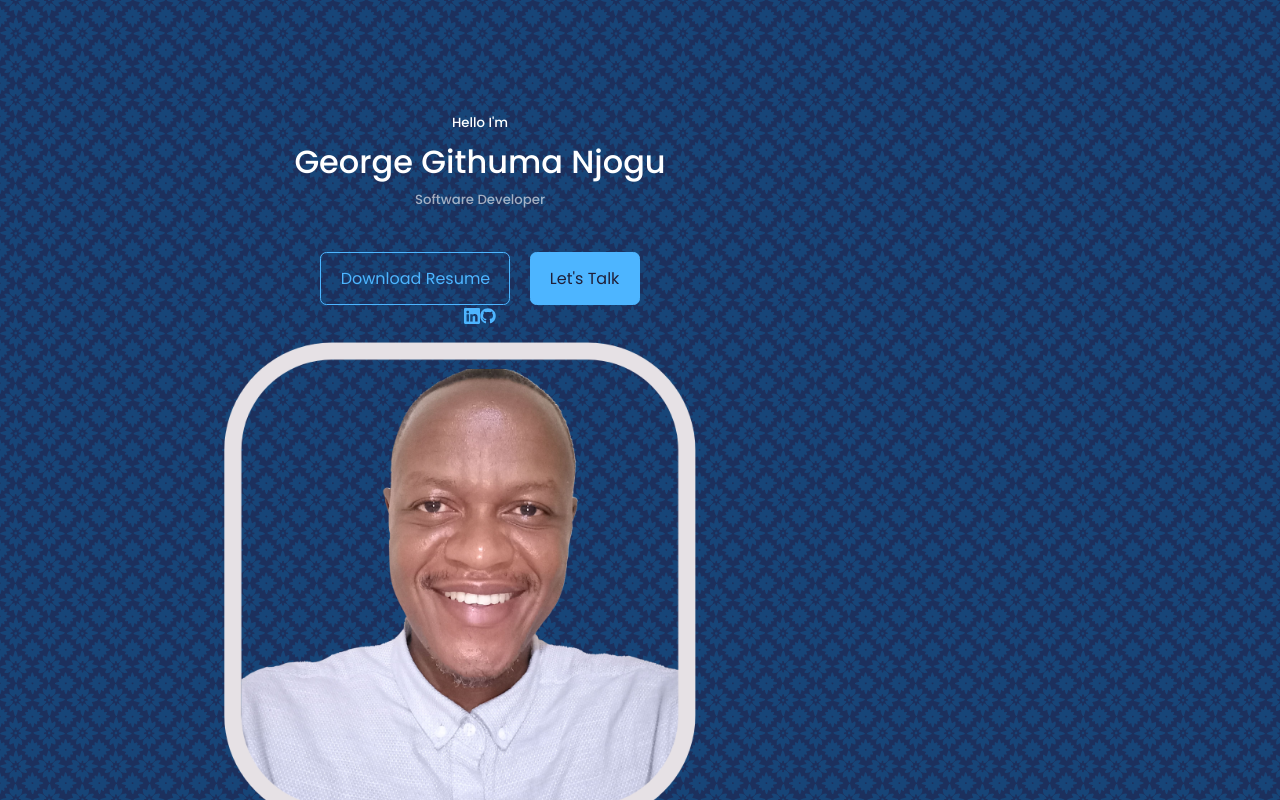
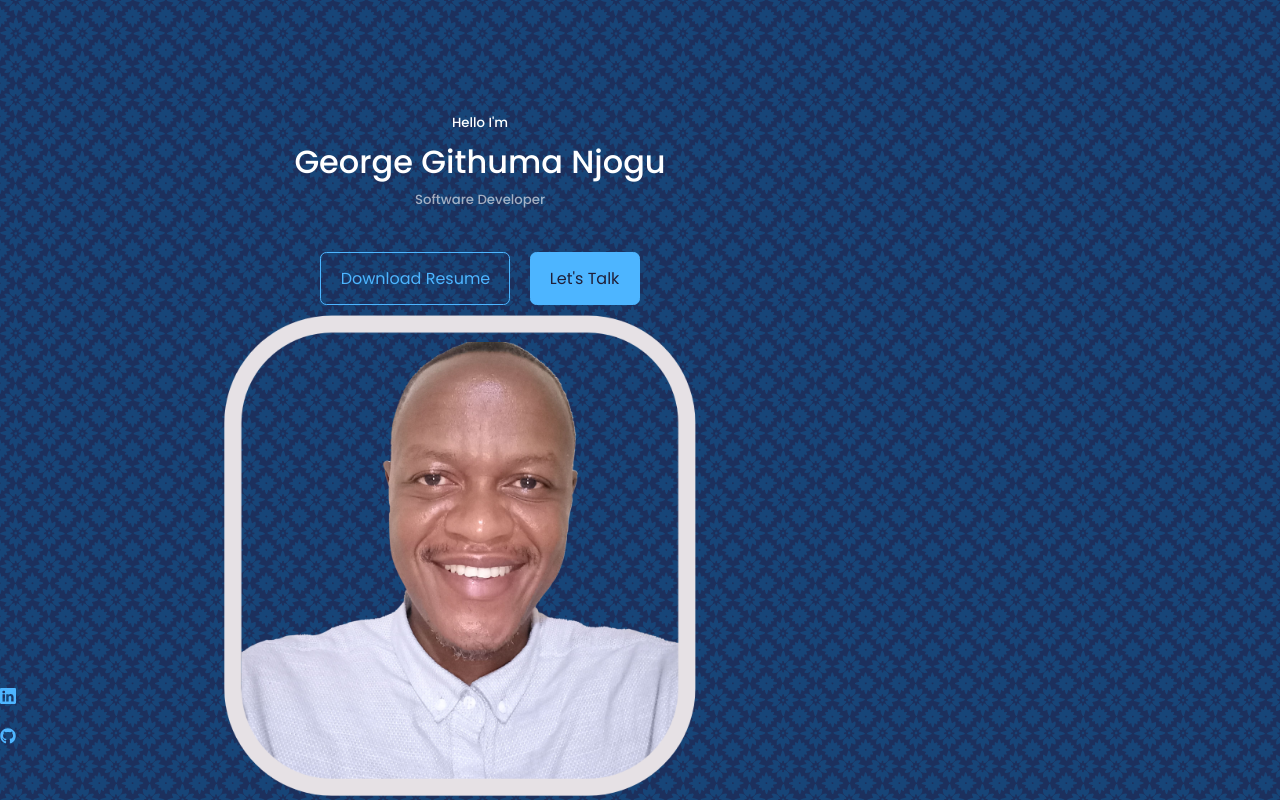
Before and after one commit to Gitthuma/george-githuma-portfolio-website, a React (Create React App) app: page / in a window 1280 px wide. Shown: the top 800 px of the page. Built offline with nearby package versions, Linux system fonts and the light colour scheme.

Commit message:
Style header__socials icons

```diff
--- a/src/Components/Header/Header.css
+++ b/src/Components/Header/Header.css
@@ -21,3 +21,16 @@ header {
     gap: 1.2rem;
     justify-content: center;
 }
+
+/* ========================= HEADER SOCIALS ======================== */
+
+/*Style header__socials icons*/
+.header__socials {
+    display: flex;
+    flex-direction: column;
+    align-items: center;
+    gap: 0.8rem;
+    position: absolute;
+    left: 0;
+    bottom: 3rem;
+}
```
